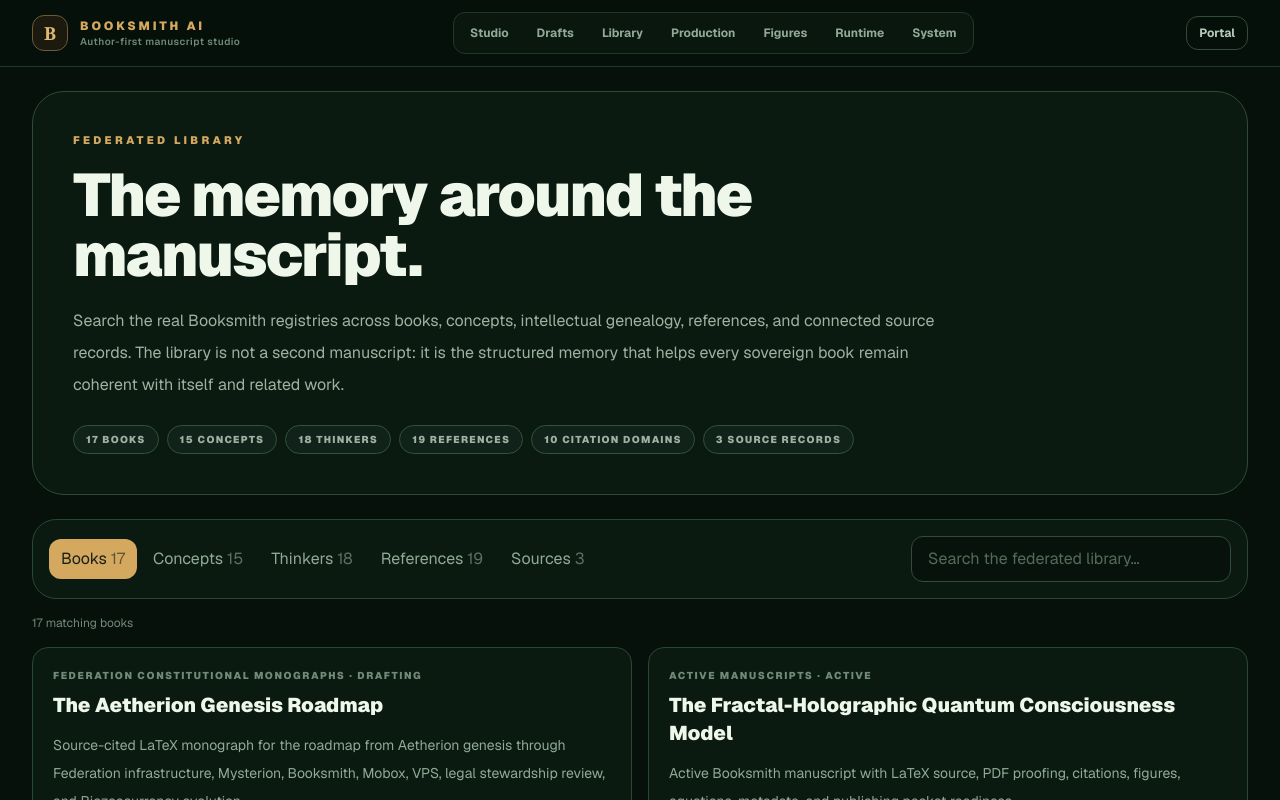
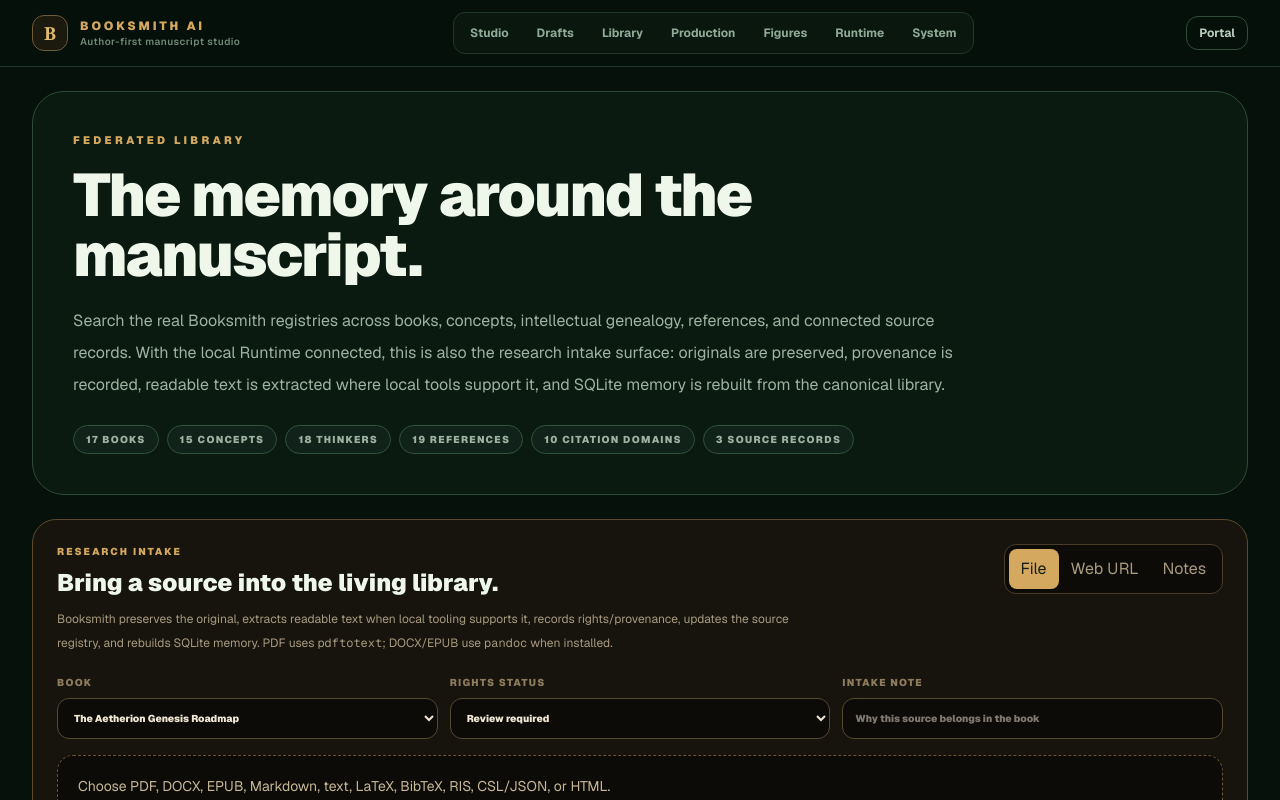
Before and after one commit to AIFreedomTrustFederation/booksmith-ai, a Next.js app: page /studio/library in a window 1280 px wide. Shown: the top 800 px of the page. Built offline with nearby package versions, Linux system fonts and the light colour scheme.

Commit message:
Make Booksmith Library ingest and index research

```diff
--- a/src/app/studio/library/page.tsx
+++ b/src/app/studio/library/page.tsx
@@ -3,6 +3,7 @@ import concepts from "../../../../library/concept-registry.json";
 import references from "../../../../library/reference-registry.json";
 import thinkers from "../../../../library/thinker-registry.json";
 import { LibraryExplorer } from "@/app/studio/components/library-explorer";
+import { SourceImporter } from "@/app/studio/components/source-importer";
 import { loadFederatedLibrary } from "@/lib/library/load-library";
 
 export default async function LibraryPage() {
@@ -15,7 +16,7 @@ export default async function LibraryPage() {
           <p className="text-[11px] font-black uppercase tracking-[0.3em] text-[#d4a85f]">Federated Library</p>
           <h1 className="mt-4 max-w-5xl text-4xl font-black tracking-[-0.03em] sm:text-6xl">The memory around the manuscript.</h1>
           <p className="mt-5 max-w-4xl text-base leading-8 text-[#9eb2a2]">
-            Search the real Booksmith registries across books, concepts, intellectual genealogy, references, and connected source records. The library is not a second manuscript: it is the structured memory that helps every sovereign book remain coherent with itself and related work.
+            Search the real Booksmith registries across books, concepts, intellectual genealogy, references, and connected source records. With the local Runtime connected, this is also the research intake surface: originals are preserved, provenance is recorded, readable text is extracted where local tools support it, and SQLite memory is rebuilt from the canonical library.
           </p>
           <div className="mt-6 flex flex-wrap gap-2 text-[10px] font-black uppercase tracking-[0.13em] text-[#9eb2a2]">
             <span className="rounded-full border border-[#31523b] bg-[#102219] px-3 py-1.5">{library.books.length} books</span>
@@ -26,6 +27,10 @@ export default async function LibraryPage() {
             <span className="rounded-full border border-[#31523b] bg-[#102219] px-3 py-1.5">{library.sources.sources.length} source records</span>
           </div>
         </header>
+
+        <div className="mt-6">
+          <SourceImporter books={library.books.map((book) => ({ slug: book.registry.slug, title: (book.config ?? book.registry).title }))} />
+        </div>
 
         <div className="mt-6">
           <LibraryExplorer
```
